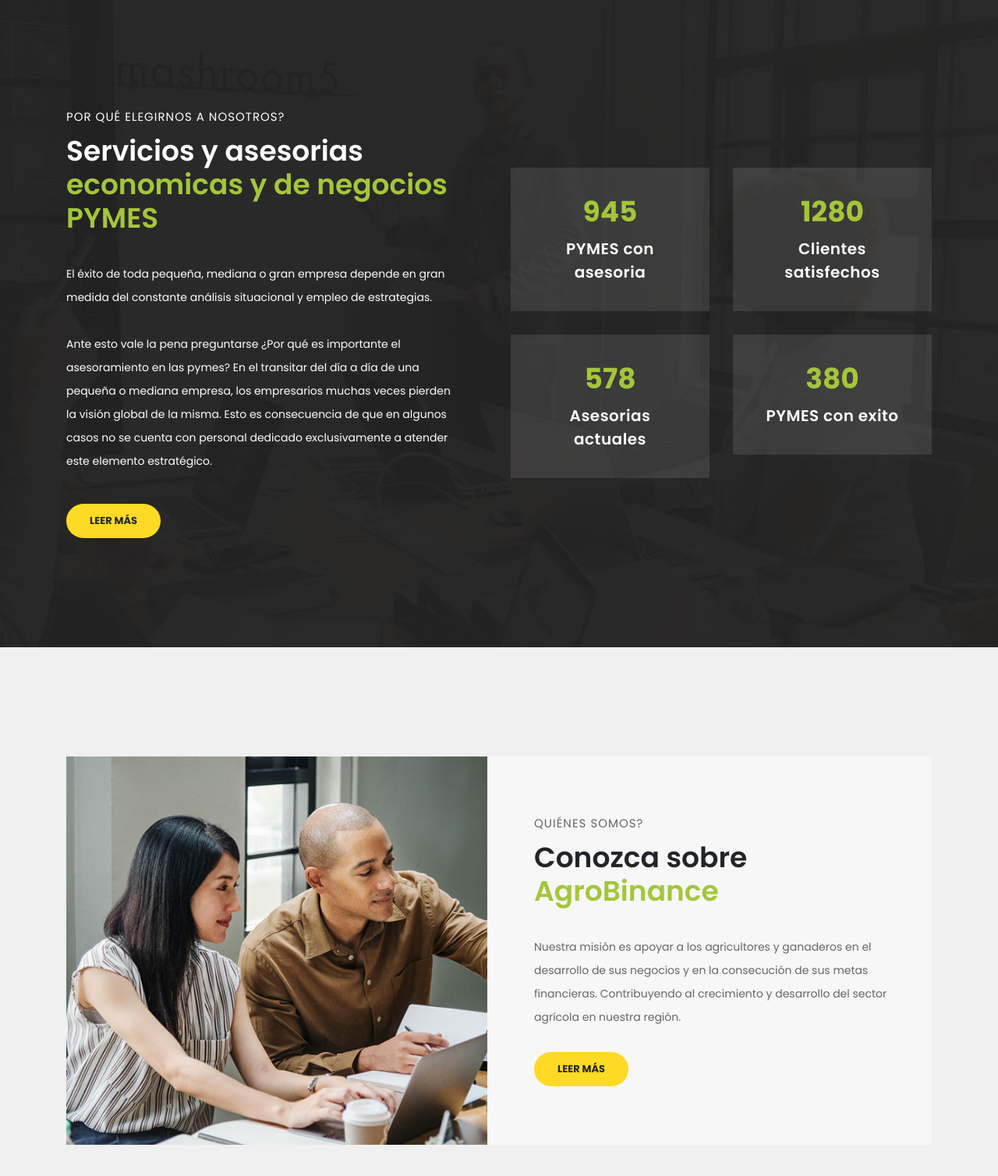
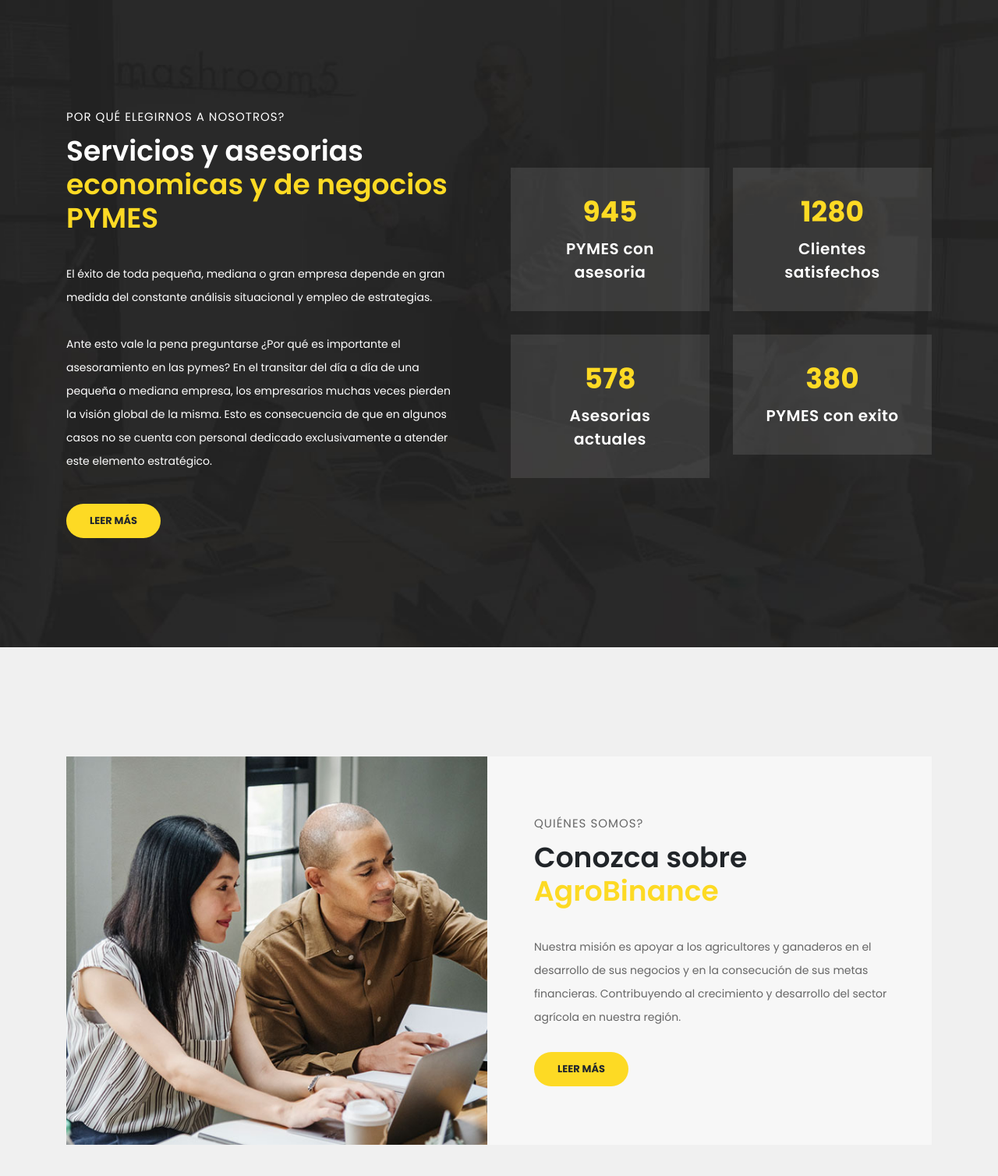
Before and after one commit to NoobMaster-69-UwU/Catedra-DSS, a PHP site: page / in a window 1280 px wide. Shown: the part 2071-3579 px from the top of the page at 78% size. Run offline with PHP 8.4, Linux system fonts and the light colour scheme.

Commit message:
Update bis.css

```diff
--- a/assets/css/bis.css
+++ b/assets/css/bis.css
@@ -385,7 +385,7 @@ body {
   }
   .navbar .navbar-toggler-icon:after {
       content: '\f0c9';
-      color: #a4c639;
+      color: #fdda24;
       font-size: 18px;
       line-height: 26px;
       font-family: 'FontAwesome';
@@ -669,7 +669,7 @@ body {
 
   .fun-facts em {
       font-style: normal;
-      color: #a4c639;
+      color: #fdda24;
   }
 
   .fun-facts p {
@@ -690,7 +690,7 @@ body {
 
   .count-digit {
       margin: 5px 0px;
-      color: #a4c639;
+      color: #fdda24;
       font-weight: 700;
       font-size: 36px;
   }
@@ -748,7 +748,7 @@ body {
 
   .more-info .right-content em {
       font-style: normal;
-      color: #a4c639;
+      color: #fdda24;
   }
 
   .more-info .right-content p {
```
